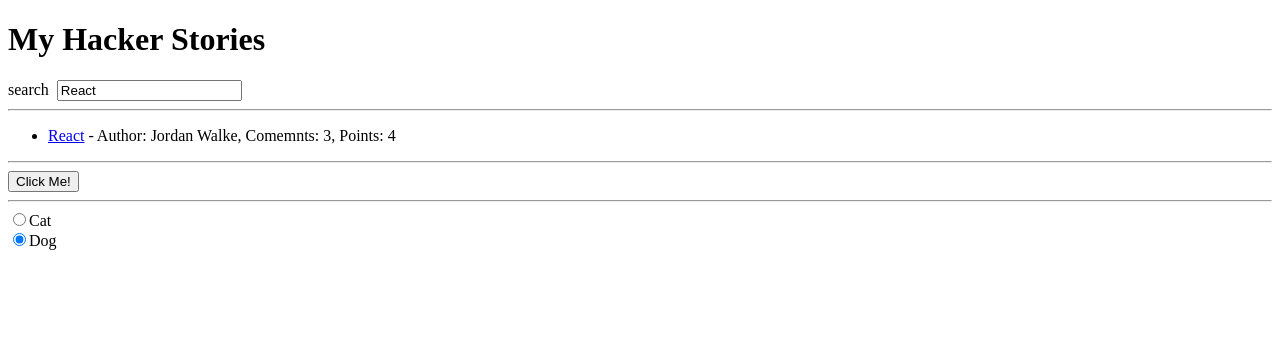
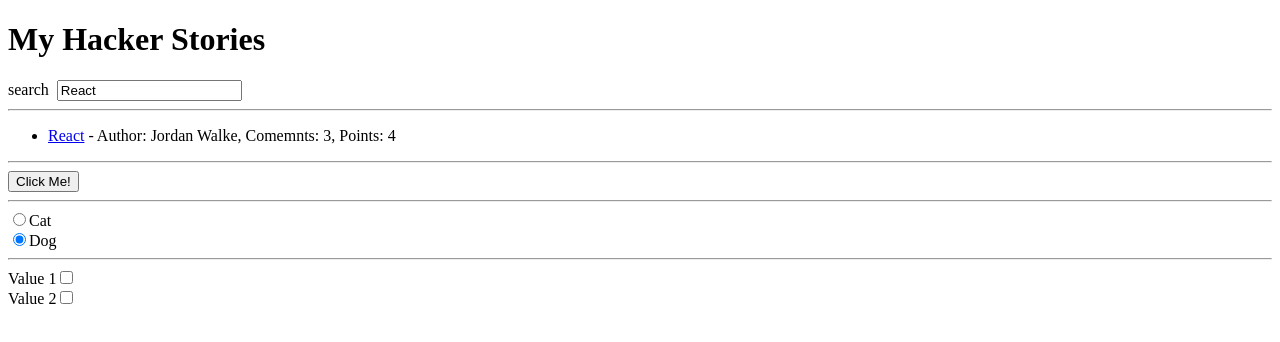
Before and after one commit to AntonCharnichenka/ITNewsSearch, a React (Vite) app: page / in a window 1280 px wide. Shown: the top 342 px of the page. Built offline with nearby package versions, Linux system fonts and the light colour scheme.

Commit message:
check box

```diff
--- a/src/App.jsx
+++ b/src/App.jsx
@@ -55,6 +55,17 @@ const App = () => {
     setFavorite('dog');
   };
 
+  const [checkedOne, setCheckedOne] = React.useState(false);
+  const [checkedTwo, setCheckedTwo] = React.useState(false);
+
+  const handleChangeOne = () => {
+    setCheckedOne(!checkedOne);
+  };
+
+  const handleChangeTwo = () => {
+    setCheckedTwo(!checkedTwo);
+  };
+
   return (
     <div>
       <h1>My Hacker Stories</h1>
@@ -67,18 +78,20 @@ const App = () => {
 
       <hr />
 
-      <>
       <Button type='button' onClick={onClick}>Click Me!</Button>
       {isOpen && <div>Content</div>}
-      </>
 
       <hr />
 
-      <>
       <RadioButton label="Cat" value={favorite === 'cat'} onCHange={handleCatCHange}></RadioButton>
       <br></br>
       <RadioButton label="Dog" value={favorite === 'dog'} onChange={handleDogCHange}></RadioButton>
-      </>
+
+      <hr/>
+
+      <CheckBox label="Value 1" value={checkedOne} onChange={handleChangeOne}></CheckBox>
+      <br></br>
+      <CheckBox label="Value 2" value={checkedTwo} onChange={handleChangeTwo}></CheckBox>
 
     </div>
   );
@@ -133,4 +146,13 @@ const RadioButton = ( {label, value, onCHange, ...rest} ) => {
   );
 };
 
+const CheckBox = ( {label, value, onChange, ...rest} ) => {
+  return (
+    <label>
+      {label}
+      <input type="checkbox" checked={value} onChange={onChange} {...rest}/>
+    </label>
+  );
+};
+
 export default App;
```
